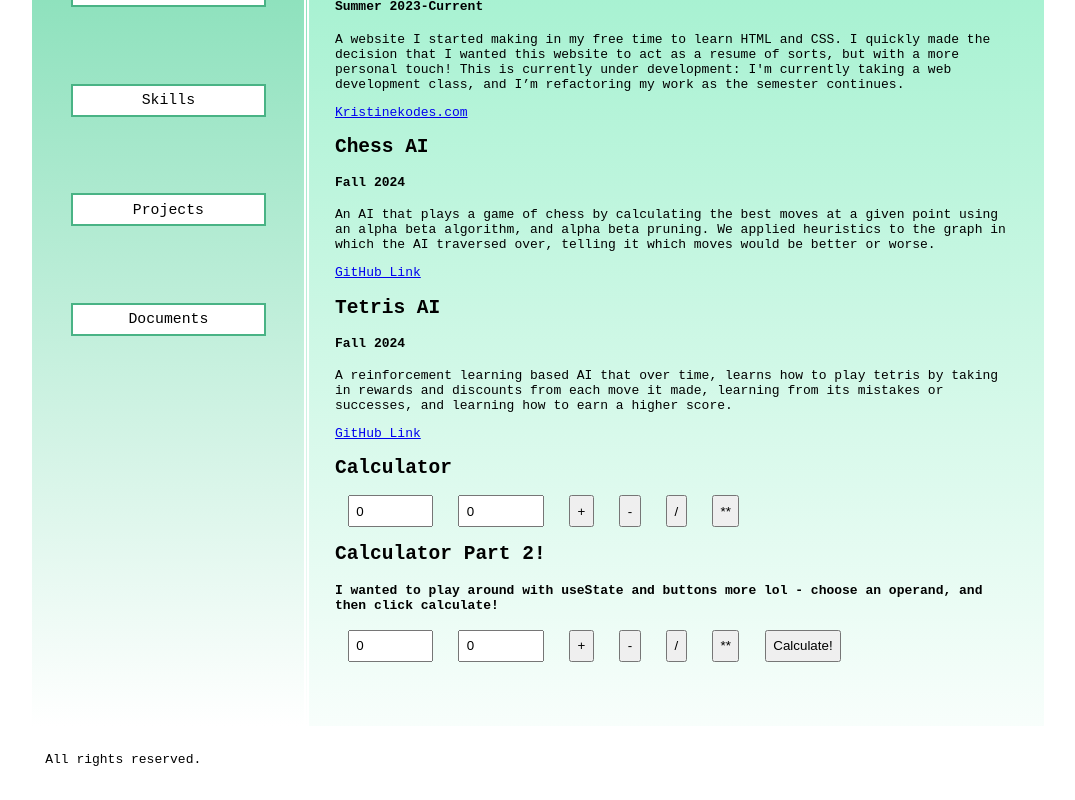
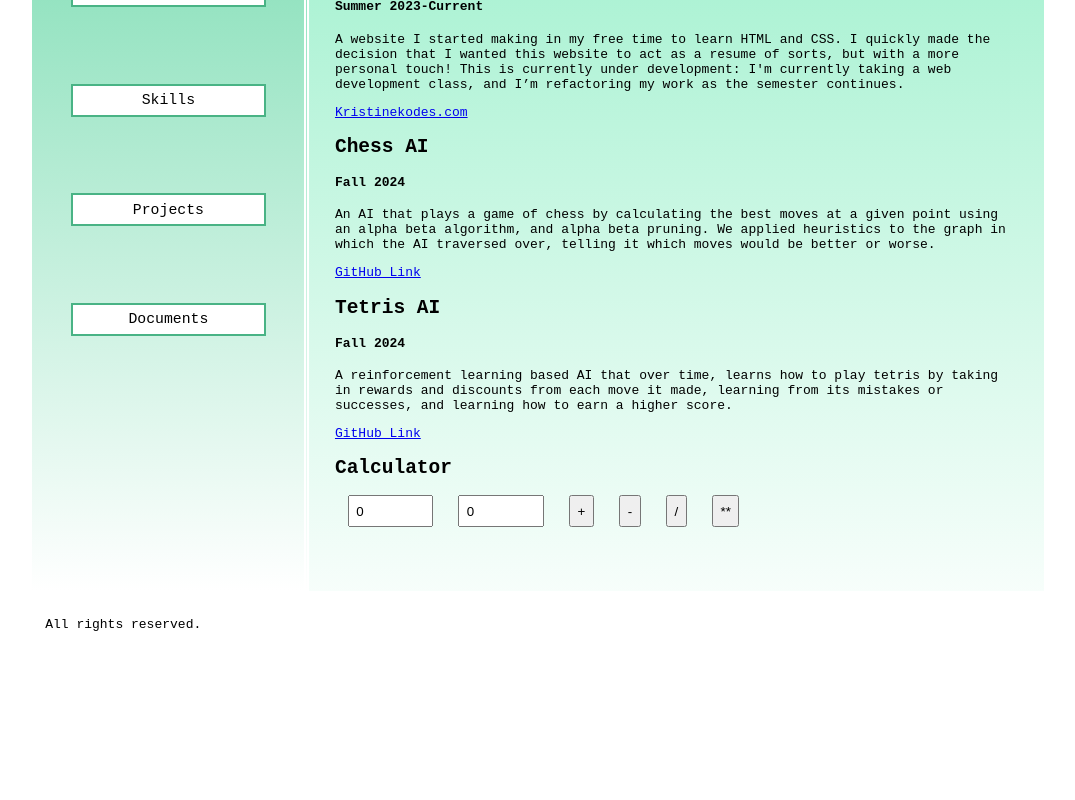
Before and after one commit to rkkp25/mp-3, a React (Vite) app: page /projects in a window 1280 px wide. Shown: the part 415-1215 px from the top of the page, without its empty margins (102-1177 px from the left). After the commit the page ends 1081 px from the top, so only its background shows below. Built offline with nearby package versions, Linux system fonts and the light colour scheme.

Commit message:
trying to fix errors given by vercel p5

```diff
--- a/src/components/ProjectsPreview.tsx
+++ b/src/components/ProjectsPreview.tsx
@@ -34,13 +34,15 @@ export default function ProjectsPreview() {
 
     function doAdd() {
         let output = input1 + input2;
-        if (outputElement &&  Number(output) < 0) {
-            document.getElementById("output").style.color = "red";
+        if (outputElement != null) {
+            if (Number(output) < 0) {
+                document.getElementById("output").style.color = "red";
+            }
+            else {
+                document.getElementById("output").style.color = "black";
+            }
+            document.getElementById("output").innerHTML = String(output);
         }
-        else {
-            document.getElementById("output").style.color = "black";
-        }
-        document.getElementById("output").innerHTML = String(output);
     }
 
     function doSub() {
@@ -75,33 +77,6 @@ export default function ProjectsPreview() {
             document.getElementById("output").style.color = "black";
         }
         document.getElementById("output").innerHTML = String(output);
-    }
-
-
-    // FOR CALCULATOR P2
-    function calculate() {
-        let output = 1;
-        if (operator.innerHTML==="+") {
-            output = input1 + input2;
-        }
-        if (operator.innerHTML==="-") {
-            output = input1 - input2;
-        }
-        if (operator.innerHTML==="/") {
-            output = input1 / input2;
-        }
-        if (operator.innerHTML==="**") {
-            for(let i = 0; i < input2; i++) {
-                output = output * input1;
-            }
-        }
-        if (outputElement && Number(output) < 0) {
-            document.getElementById("output2").style.color = "red";
-        }
-        else {
-            document.getElementById("output2").style.color = "black";
-        }
-        document.getElementById("output2").innerHTML = String(output);
     }
 
     return (
@@ -147,34 +122,6 @@ export default function ProjectsPreview() {
                 <StyledP id="output"></StyledP>
             </StyledDiv>
 
-
-
-
-
-
-            <h2>Calculator Part 2!</h2>
-            <h4>I wanted to play around with useState and buttons more lol - choose an operand, and then click calculate!</h4>
-            <StyledDiv>
-            <StyledInput
-                type="number"
-                placeholder="Input 1"
-                value={input1}
-                onChange={(e) => setInput1(Number(e.target.value))}
-            />
-            <StyledInput
-                type="number"
-                placeholder="Input 2"
-                value={input2}
-                onChange={(e) => setInput2(Number(e.target.value))}
-            />
-                <StyledButton onClick={(e) => setOperator(e.target.value)}>+</StyledButton>
-                <StyledButton onClick={(e) => setOperator(e.target.value)}>-</StyledButton>
-                <StyledButton onClick={(e) => setOperator(e.target.value)}>/</StyledButton>
-                <StyledButton onClick={(e) => setOperator(e.target.value)}>**</StyledButton>
-                <StyledButton onClick={calculate}>Calculate!</StyledButton>
-                <StyledP id="output2"></StyledP>
-            </StyledDiv>
-
         </>
     )
 }
```
